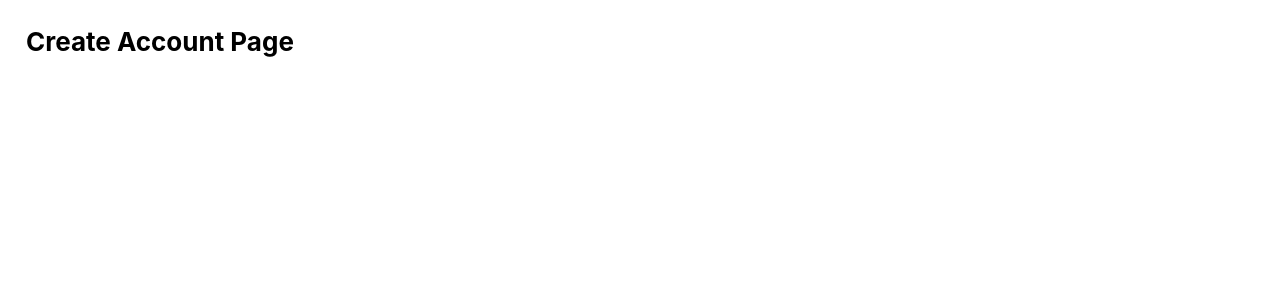
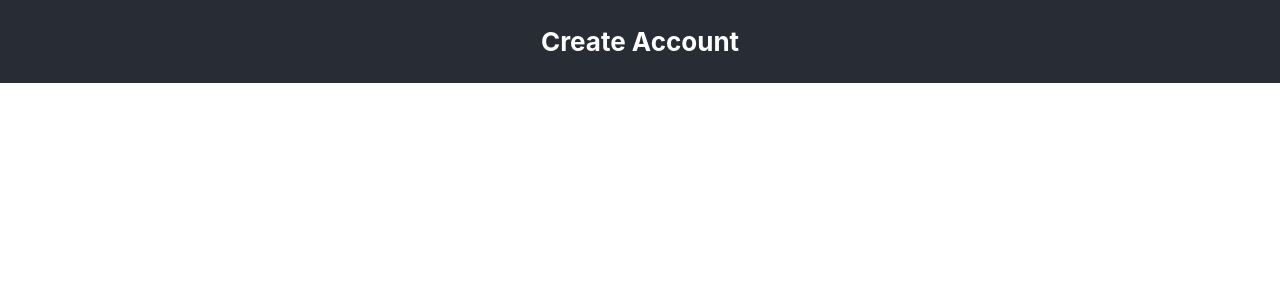
Before and after one commit to agiledev-students-spring2023/final-project-awesome-united, a React (Create React App) app in the folder front-end/: page /createAccount in a window 1280 px wide. Shown: the top 300 px of the page. Built offline with nearby package versions, Linux system fonts and the light colour scheme.

Commit message:
Create files for Account Creation page

```diff
--- a/front-end/src/pages/CreateAccount/CreateAccount.js
+++ b/front-end/src/pages/CreateAccount/CreateAccount.js
@@ -1,9 +1,16 @@
-const CreateAccount = props => {
-    return (
-      <h1>
-        Create Account Page
-      </h1>
-    )
-  }
+import './CreateAccount.css';
+import { Link, useLocation } from "react-router-dom";
 
-  export default CreateAccount
+function CreateAccount(){
+  return (
+    <div className='CreateAccount'>
+      <header>
+        <h1>
+          Create Account
+        </h1>
+      </header>
+    </div>
+  )
+}
+
+  export default CreateAccount;
```
Also changed, not shown: front-end/src/pages/CreateAccount/CreateAccount.css (added).
